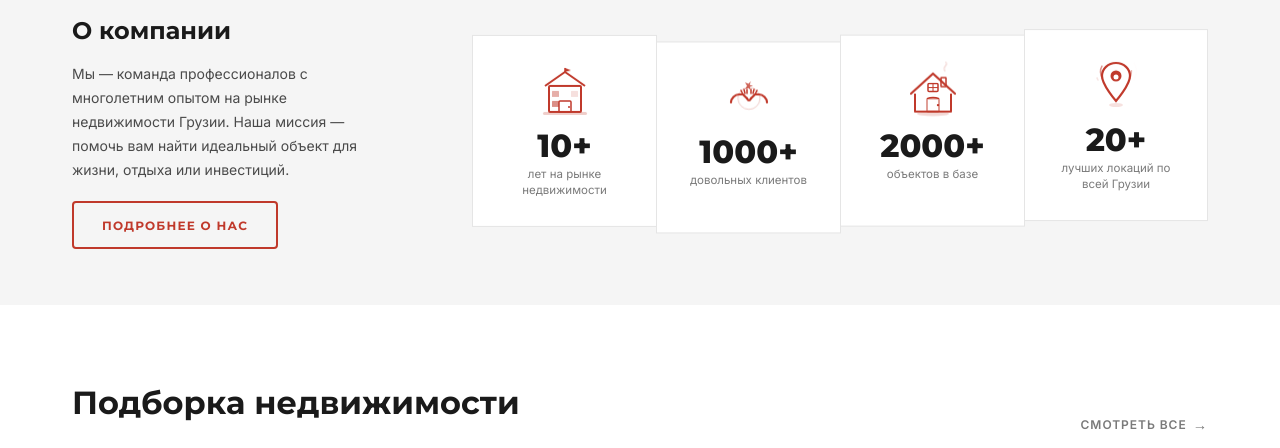
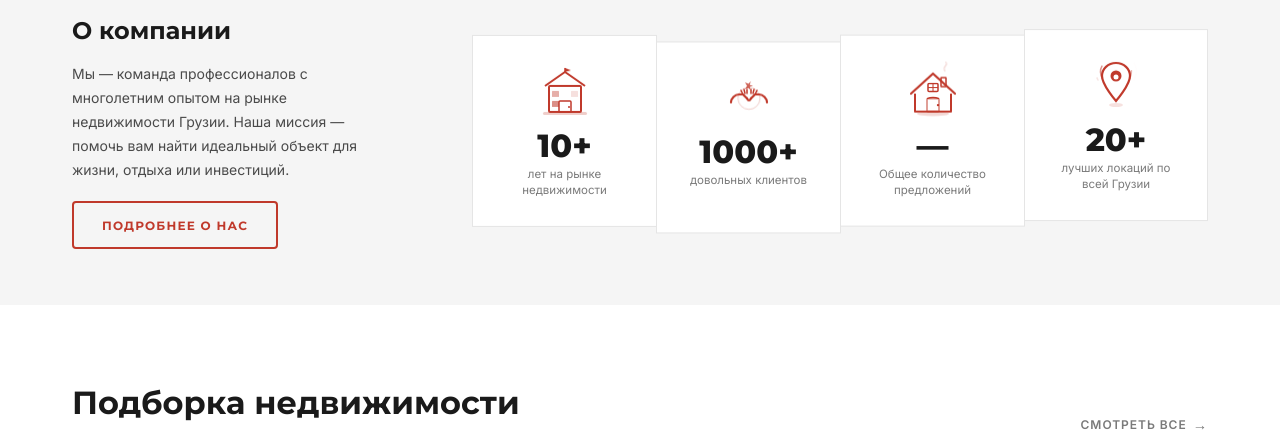
Before and after one commit to skillunit/estate-site, a plain HTML site: page index.html in a window 1280 px wide. Shown: the part 1520-1968 px from the top of the page. Drawn offline with nearby package versions, Linux system fonts and the light colour scheme.

Commit message:
Fix: stat shows actual MAP_PROPERTIES count with correct label

```diff
--- a/index.html
+++ b/index.html
@@ -277,8 +277,8 @@
               <line x1="23" y1="24" x2="33" y2="24" stroke="#C0392B" stroke-width="1"/>
             </svg>
           </div>
-          <div class="stat-num">2000+</div>
-          <div class="stat-label">объектов в базе</div>
+          <div class="stat-num" id="statObjectsCount">—</div>
+          <div class="stat-label">Общее количество предложений</div>
         </div>
 
         <div class="stat-item">
```
